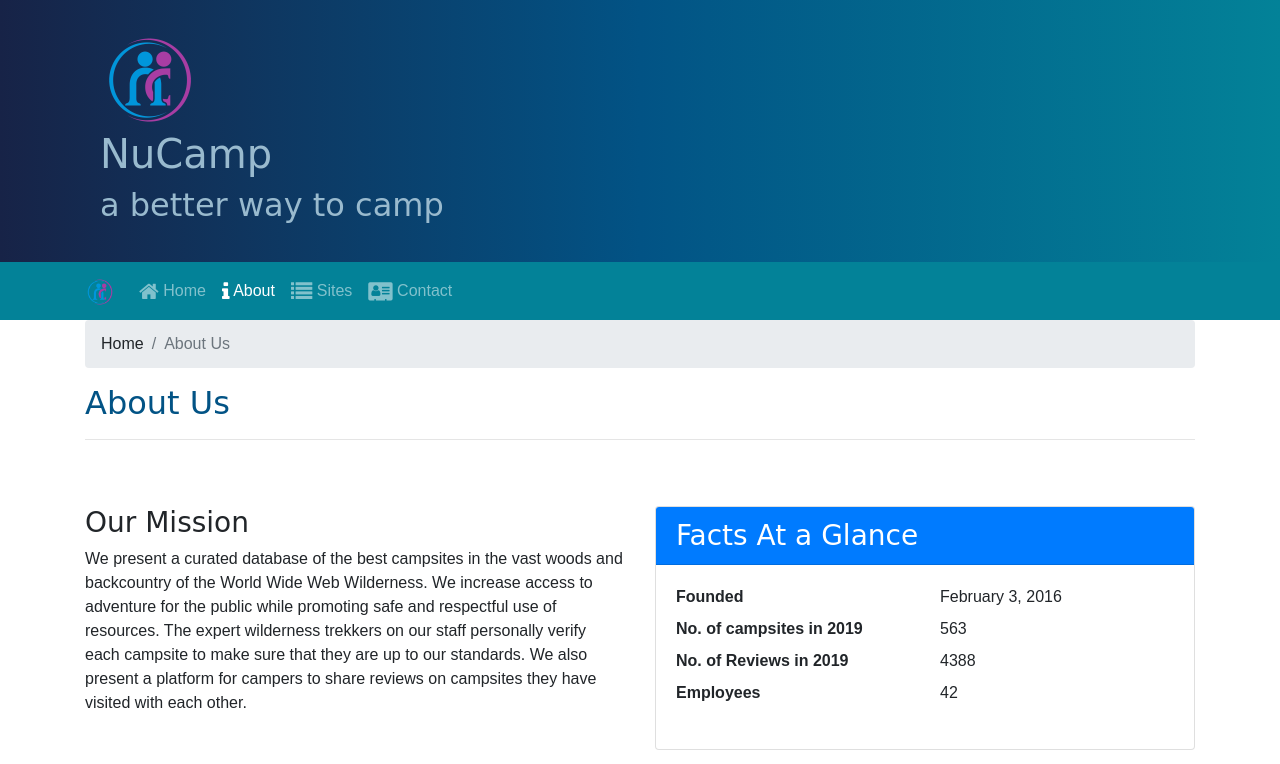
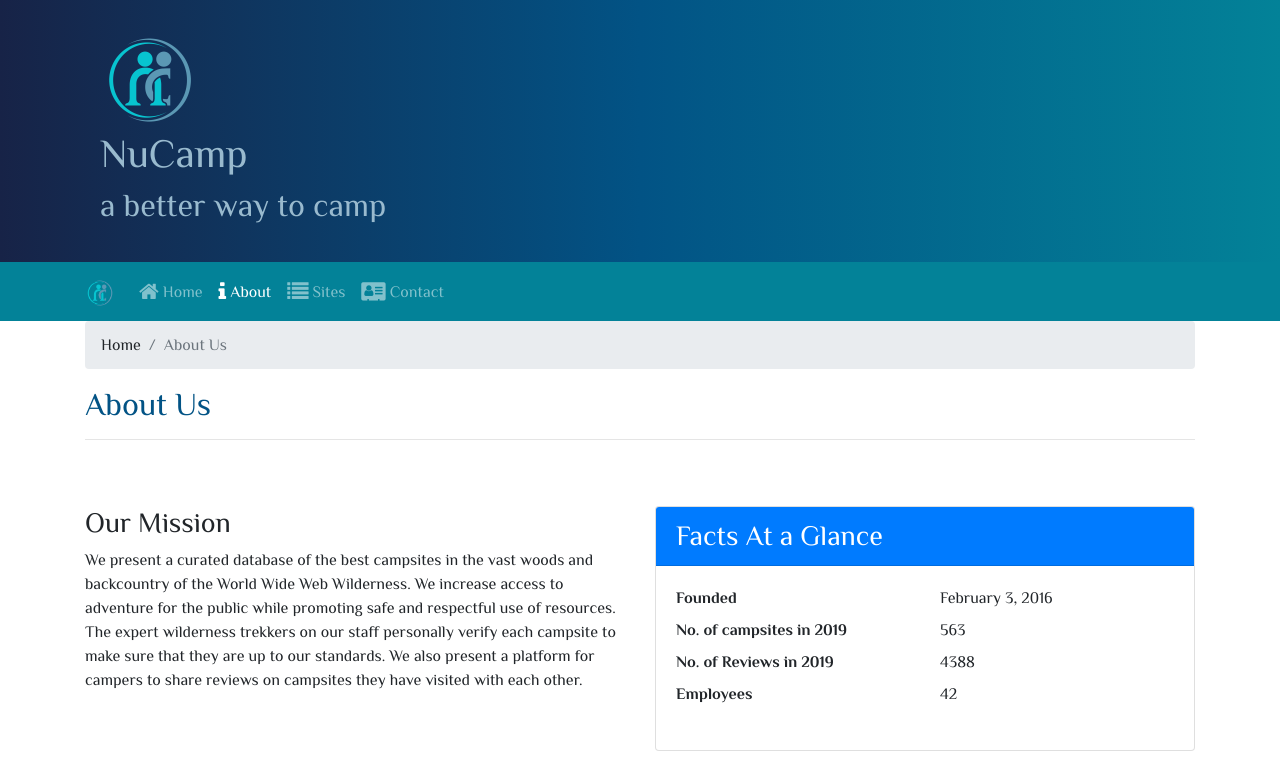
Before and after one commit to BravoDev1111/Nucampsite, a website: page aboutus.html in a window 1280 px wide. Shown: the top 764 px of the page. Drawn offline with nearby package versions, Linux system fonts and the light colour scheme.

Commit message:
Updated Code Challenge

```diff
--- a/aboutus.html
+++ b/aboutus.html
@@ -12,7 +12,9 @@
     <!-- Additional CSS must be placed after Bootstrap CSS -->
     <link rel="stylesheet" href="node_modules/font-awesome/css/font-awesome.min.css" />
     <link rel="stylesheet" href="node_modules/bootstrap-social/bootstrap-social.css" />
-    <link rel="stylesheet" href="https://fonts.googleapis.com/css?family=Lobster|Open+Sans" />
+    <link rel="preconnect" href="https://fonts.googleapis.com">
+    <link rel="preconnect" href="https://fonts.gstatic.com" crossorigin>
+    <link href="https://fonts.googleapis.com/css2?family=Philosopher:wght@400;700&display=swap" rel="stylesheet">
     <link rel="stylesheet" href="css/styles.css">
 
     <title>NuCamp: A Better Way To Camp</title>
@@ -23,7 +25,7 @@
     <header class="jumbotron jumbotron-fluid">
         <div class="container">
             <div class="col-4 col-sm-3 col-md-2 align-self-center">
-                <a href="index.html"><img src="./images/logo.png" class="img-fluid" /></a>
+                <a href="index.html"><img src="./images/new-logo.png" class="img-fluid" /></a>
             </div>
             <div class="col">
                 <h1>NuCamp</h1>
@@ -35,7 +37,7 @@
 
     <nav class="navbar navbar-expand-sm navbar-dark sticky-top">
         <div class="container">
-            <a class="navbar-brand" href="index.html"><img src="./images/logo.png" height="30" width="30"></a>
+            <a class="navbar-brand" href="index.html"><img src="./images/new-logo.png" height="30" width="30"></a>
             <div class="collapse navbar-collapse" id="nucampNavbar">
                 <ul class="navbar-nav">
                     <li class="nav-item"><a class="nav-link" href="index.html"><i class="fa fa-home fa-lg"></i> Home</a>
--- a/css/styles.css
+++ b/css/styles.css
@@ -52,3 +52,6 @@
 .card-header {
     background-image: #172347
 }
+#accordion {
+    font-family: "Philosopher", sans-serif;
+}
```
Also changed, not shown: contactus.html (+5 -3 lines).
